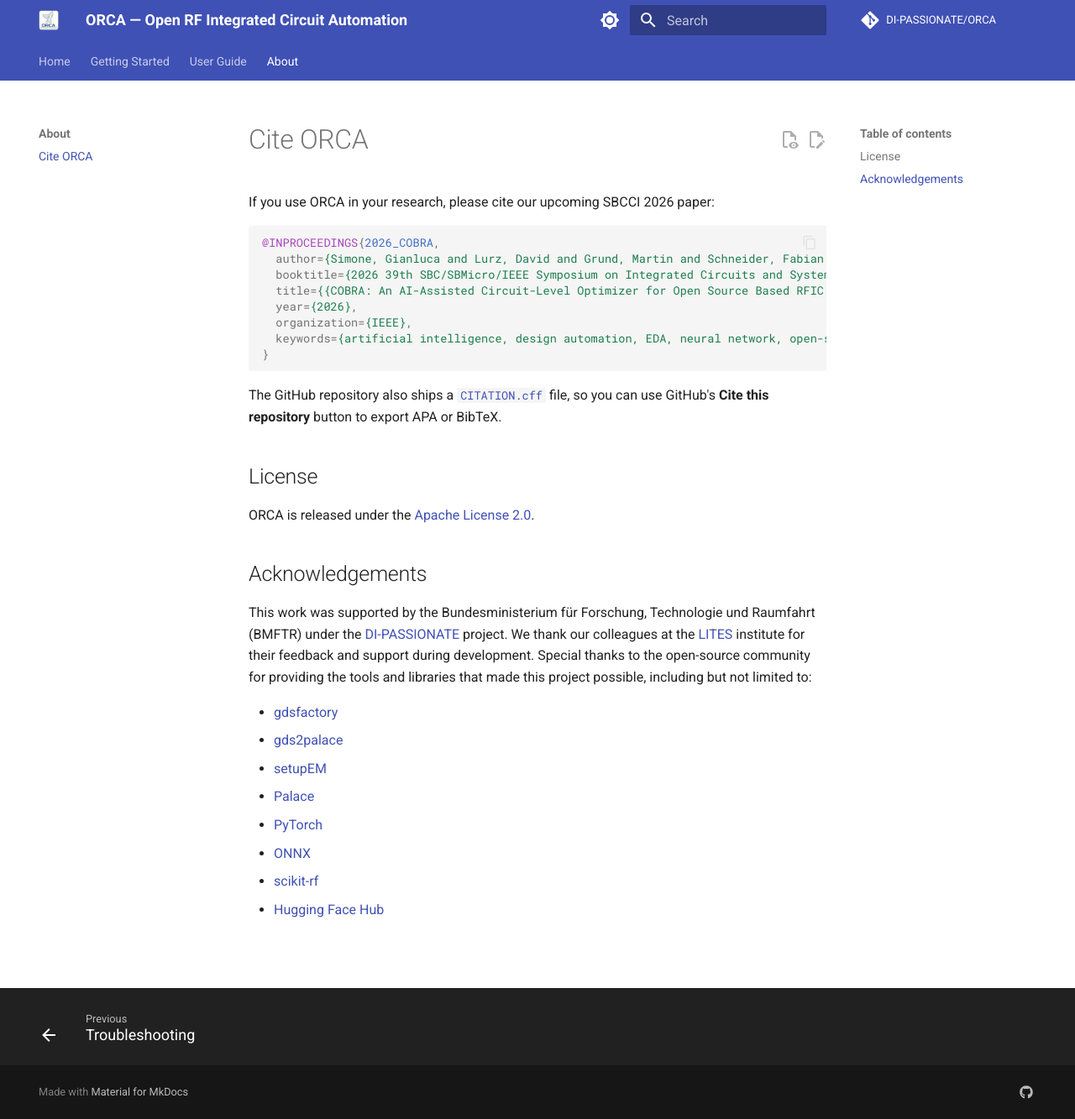
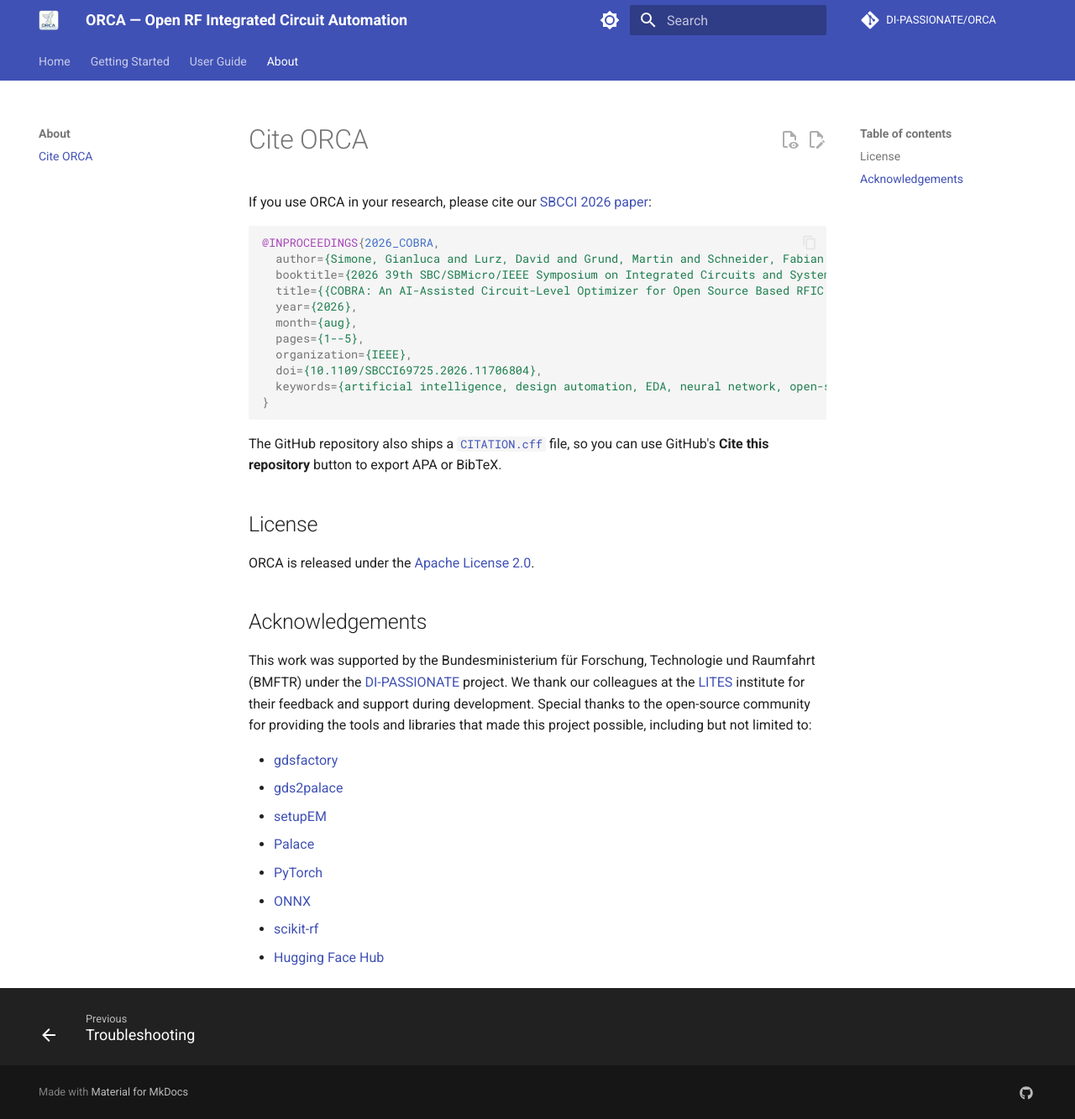
Before and after one commit to DI-PASSIONATE/ORCA, an MkDocs documentation site: the page built from docs/citing.md, in a window 1280 px wide and 1333 px high. Shown: the whole window at 84% size. Built offline with MkDocs 1.6.1 and Material for MkDocs 9.7.7, drawn with Linux system fonts in a browser that asks for light colours; comment, search, counter and statistics services are not loaded.

Commit message:
Update link to paper

````diff
--- a/docs/citing.md
+++ b/docs/citing.md
@@ -7,7 +7,7 @@
 
 # Cite ORCA
 
-If you use ORCA in your research, please cite our upcoming SBCCI 2026 paper:
+If you use ORCA in your research, please cite our [SBCCI 2026 paper](https://doi.org/10.1109/SBCCI69725.2026.11706804):
 
 ```bibtex
 @INPROCEEDINGS{2026_COBRA,
@@ -15,7 +15,10 @@
   booktitle={2026 39th SBC/SBMicro/IEEE Symposium on Integrated Circuits and Systems Design (SBCCI)},
   title={{COBRA: An AI-Assisted Circuit-Level Optimizer for Open Source Based RFIC Design}},
   year={2026},
+  month={aug},
+  pages={1--5},
   organization={IEEE},
+  doi={10.1109/SBCCI69725.2026.11706804},
   keywords={artificial intelligence, design automation, EDA, neural network, open-source, optimization, Palace, radio frequency integrated circuit, surrogate model}
 }
 ```
````
Also changed, not shown: README.md (+6 -3 lines), docs/index.md (+1 -1 lines), 1 other file.
